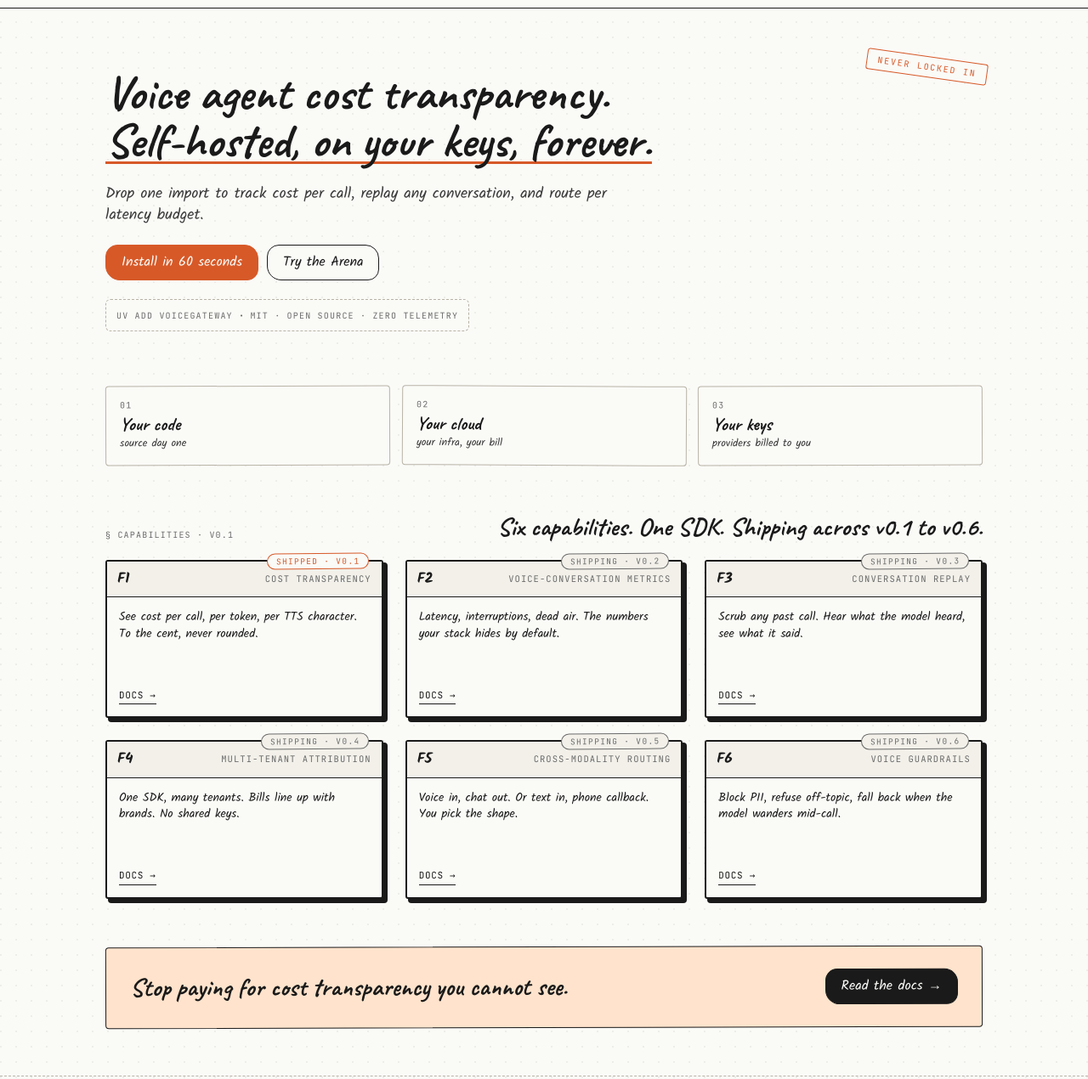
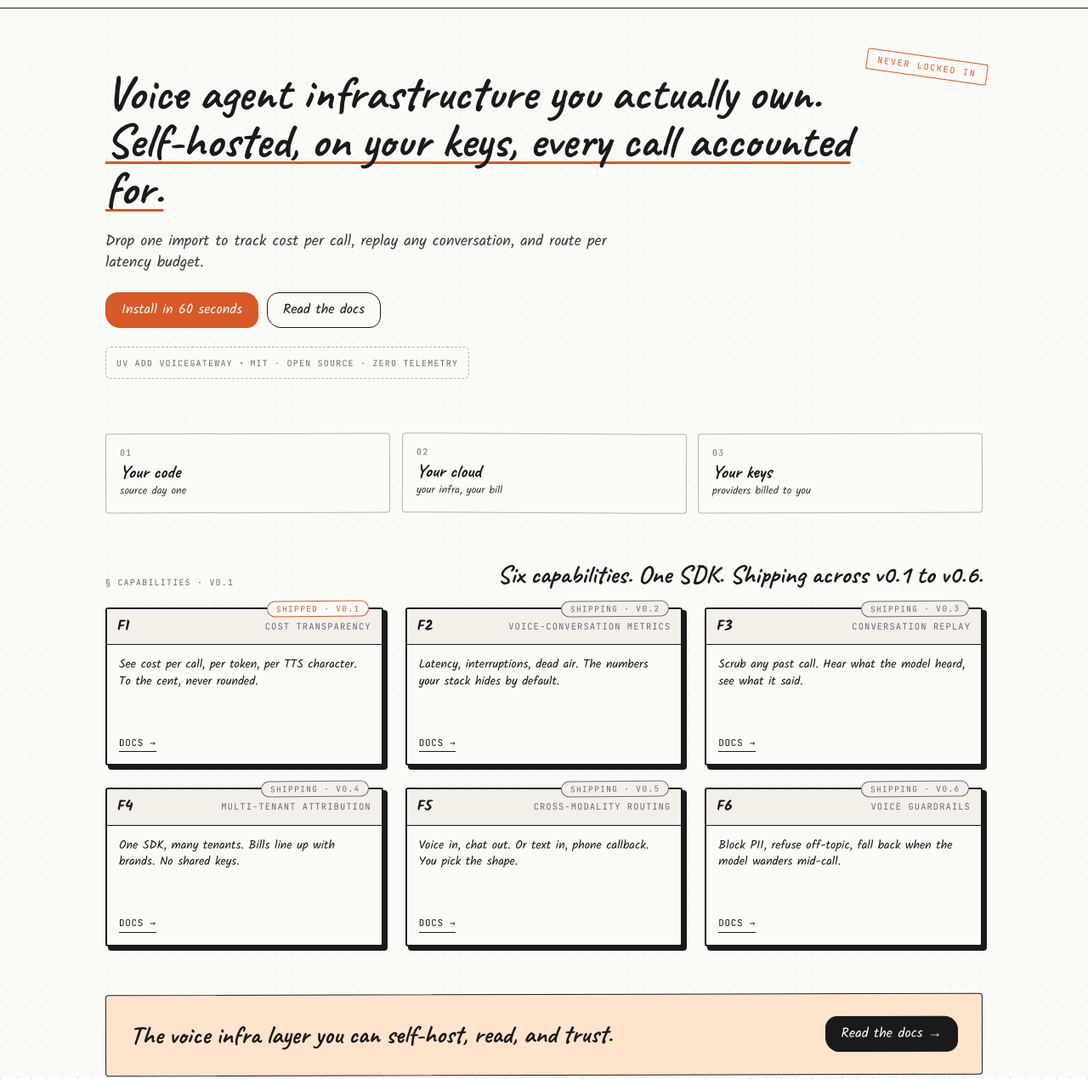
Before and after one commit to mahimailabs/voicegateway-web, an Astro site: page / in a window 1280 px wide. Shown: the part 47-1317 px from the top of the page at 85% size. Built offline with nearby package versions, Linux system fonts and the light colour scheme; Astro itself is replaced by a stand-in of ours.

Commit message:
web: update hero and cta copy
- HeroBlock: broaden the title from cost transparency to the full
  product. Line one is 'Voice agent infrastructure you actually own.';
  the hand-underlined line two is 'Self-hosted, on your keys, every
  call accounted for.' Keeps the same h-hand.xxl structure and the
  terracotta vg-hero-u underline on line two.
- HeroBlock: drop the 'Try the Arena' CTA because there is no Arena
  route yet. Replace with a 'Read the docs' ghost button pointing
  to /docs. The primary 'Install in 60 seconds' CTA is unchanged.
- CtaBand: closing line is now 'The voice infra layer you can
  self-host, read, and trust.' Stays scoped to the full product
  rather than the one capability we shipped.

```diff
--- a/src/components/CtaBand.astro
+++ b/src/components/CtaBand.astro
@@ -4,7 +4,7 @@
 <section class="vg-cta-band" aria-labelledby="vg-cta-h">
   <div class="vg-cta-inner box accent">
     <p id="vg-cta-h" class="h-hand vg-cta-line">
-      Stop paying for cost transparency you cannot see.
+      The voice infra layer you can self-host, read, and trust.
     </p>
     <a class="btn solid vg-cta-btn" href="/docs">
       Read the docs <span aria-hidden="true">→</span>
--- a/src/components/HeroBlock.astro
+++ b/src/components/HeroBlock.astro
@@ -6,8 +6,8 @@
     <span class="stamp vg-hero-stamp" aria-hidden="true">never locked in</span>
 
     <h1 id="vg-hero-h" class="h-hand xxl vg-hero-title">
-      Voice agent cost transparency.<br />
-      <u class="vg-hero-u">Self-hosted, on your keys, forever.</u>
+      Voice agent infrastructure you actually own.<br />
+      <u class="vg-hero-u">Self-hosted, on your keys, every call accounted for.</u>
     </h1>
 
     <p class="p-hand vg-hero-sub">
@@ -18,8 +18,8 @@
       <a class="btn accent vg-hero-cta-primary" href="/docs/getting-started">
         Install in 60 seconds
       </a>
-      <a class="btn vg-hero-cta-ghost" href="/arena">
-        Try the Arena
+      <a class="btn vg-hero-cta-ghost" href="/docs">
+        Read the docs
       </a>
     </div>
 
```
